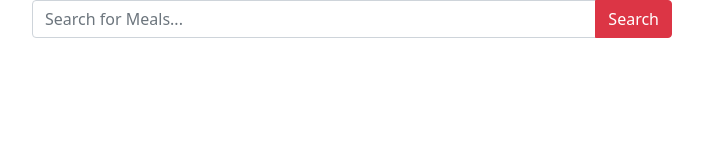
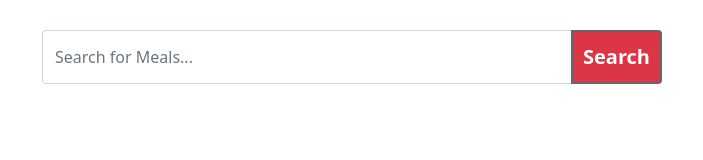
Before and after one commit to Abuhasan02/Hungry-Monster, a plain HTML site: page index.html in a window 1280 px wide. Shown: the whole page, without its empty margins (288-991 px from the left). Drawn offline with nearby package versions, Linux system fonts and the light colour scheme.

Commit message:
html & css update

```diff
--- a/app.js
+++ b/app.js
@@ -8,9 +8,6 @@ const searchMeal = () => {
 
 const displayMeal = (mealData) => {
   const searchDetails = document.getElementById("search-details");
-  // mealData.forEach(searchData => {
-  //   console.log(searchData);
-  // })
   for (let i = 0; i < mealData.meals.length; i++) {
     const meal = mealData.meals[i];
     // console.log(meal);
--- a/index.html
+++ b/index.html
@@ -17,7 +17,7 @@
     <div id="meal-details">
 
     </div>
-    <div class="input-group mb-3 mx-auto w-50">
+    <div class="input-group mb-3 mx-auto w-50 input-field">
       <input
         type="text"
         id="searchInput"
--- a/style.css
+++ b/style.css
@@ -7,3 +7,14 @@
     align-items: center;
     margin: 10px 10px;
 }
+.input-field{
+    margin: 20px;
+    padding: 10px;
+}
+#button-search{
+
+    padding: 10px;
+    font-size: 20px;
+    font-weight: 700;
+    border: 2px solid rgb(101, 104, 104);
+}
```
